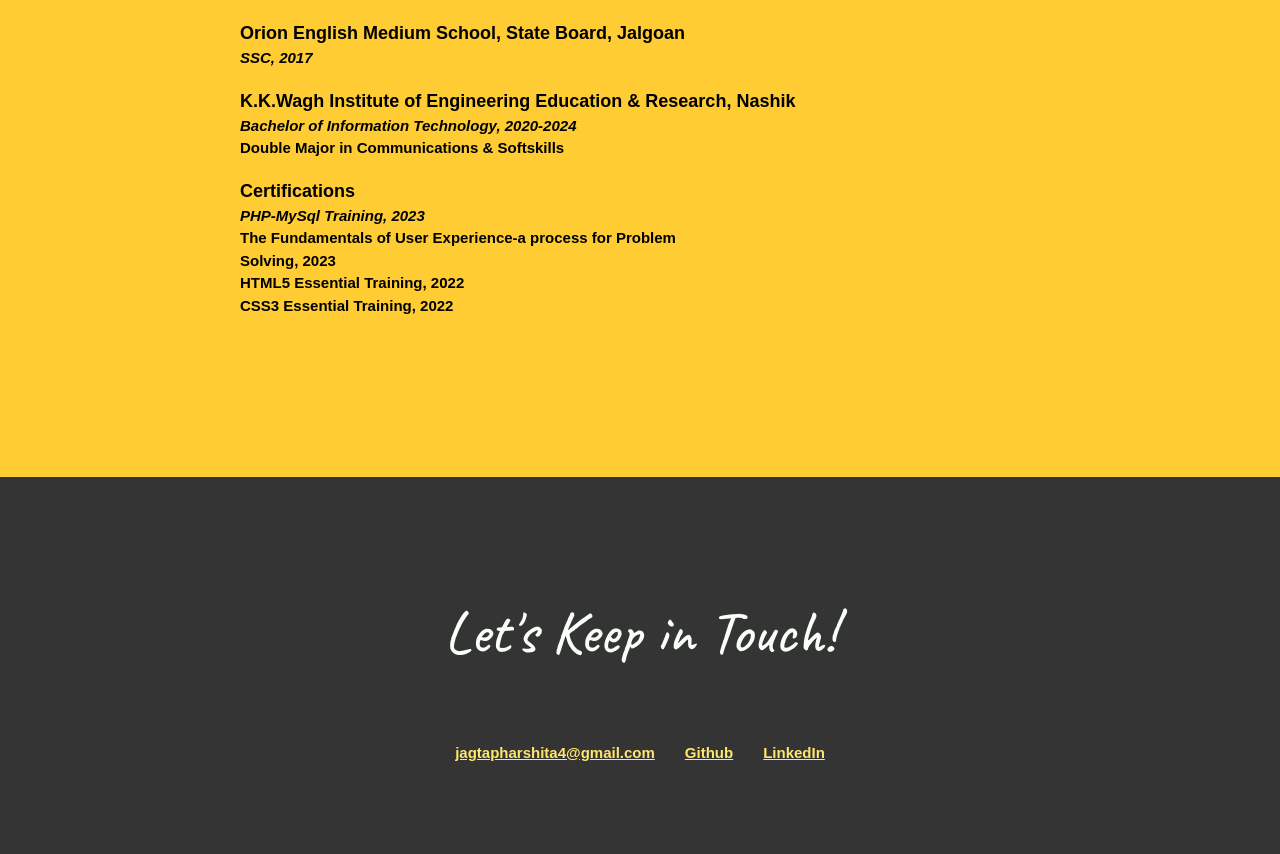
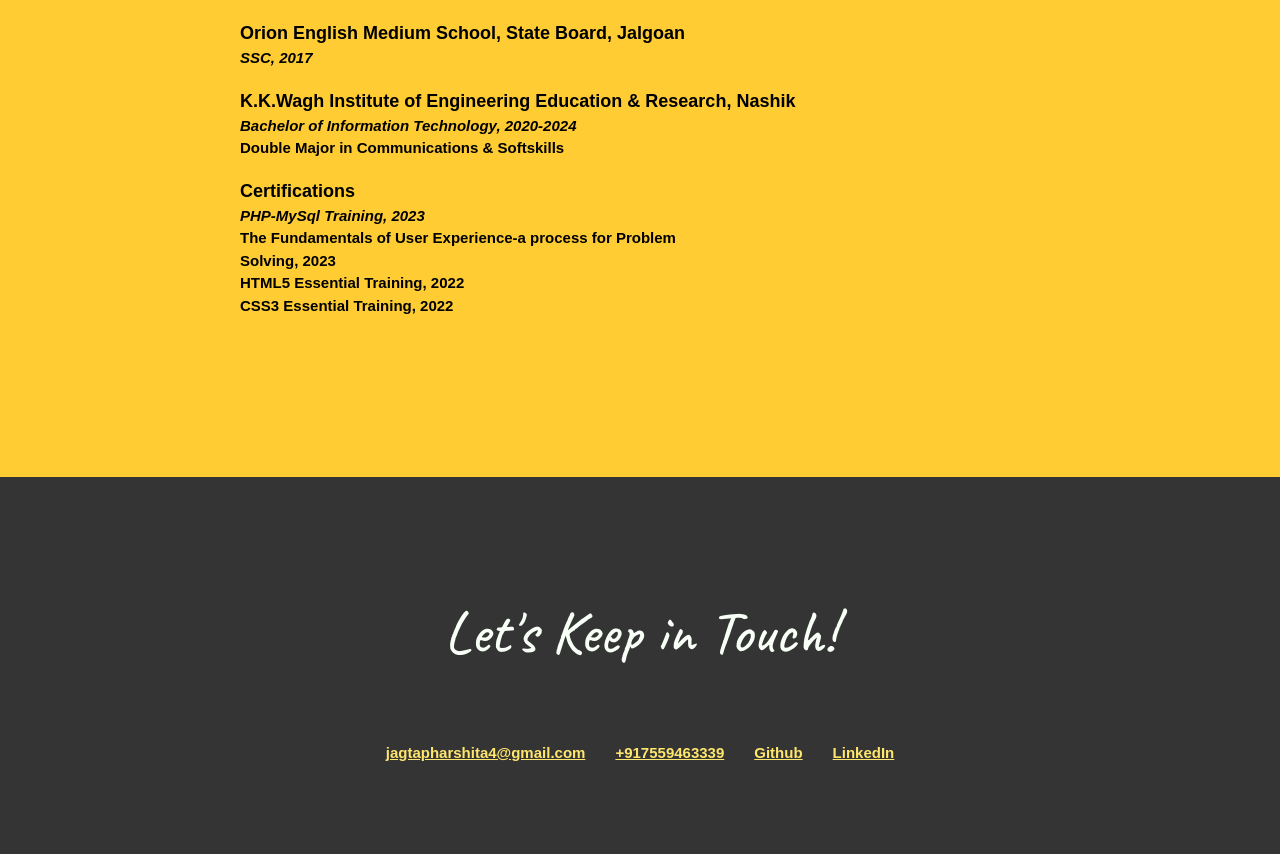
Before and after one commit to harshitajag123/Portfolio-Website, a plain HTML site: page index.html in a window 1280 px wide. Shown: the part 2356-3210 px from the top of the page. Drawn offline with Linux system fonts and the light colour scheme.

Commit message:
Update index.html

```diff
--- a/index.html
+++ b/index.html
@@ -144,6 +144,7 @@
         <!-- Social media and contact links. Add or remove any networks. -->
         <ul class="contact-list">
           <li><a href="mailto:jagtapharshita4@gmail.com">jagtapharshita4@gmail.com</a></li>
+          <li><a href="tel:+917559463339" target="_blank">+917559463339</a></li>
           <li><a href="https://github.com/harshitajag123" target="_blank">Github</a></li>
           <!-- <li><a href="http://twitter.com/christinatruong" target="_blank">Twitter</a></li> -->
           <li><a href="www.linkedin.com/in/harshitajagtap" target="_blank">LinkedIn</a></li>
```
